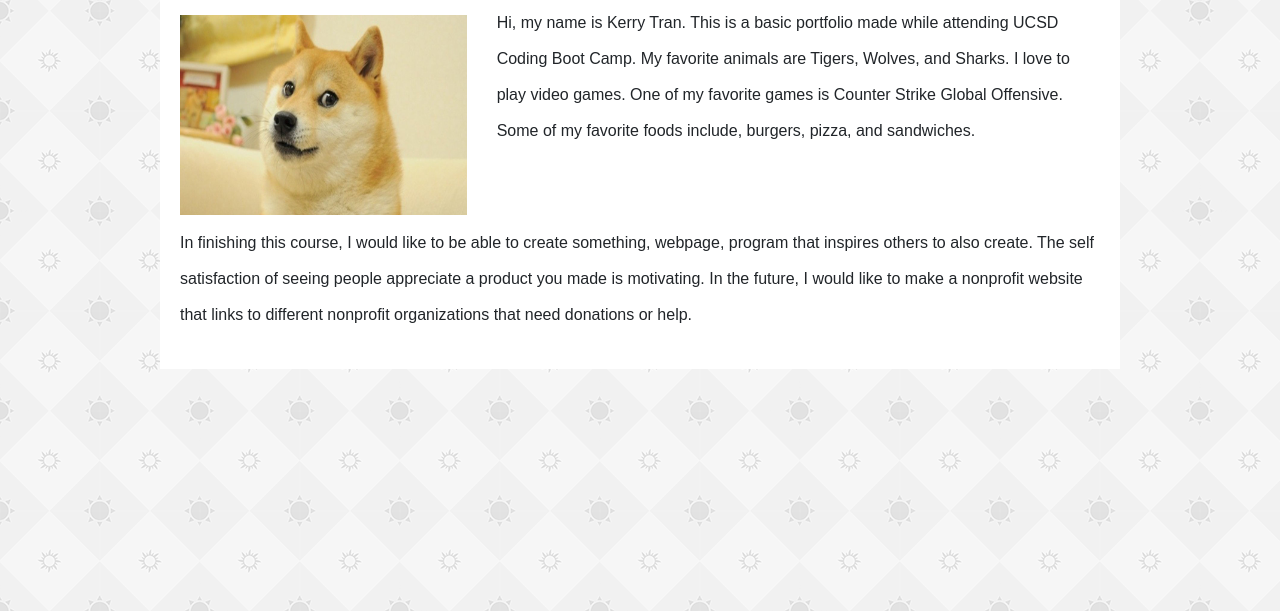
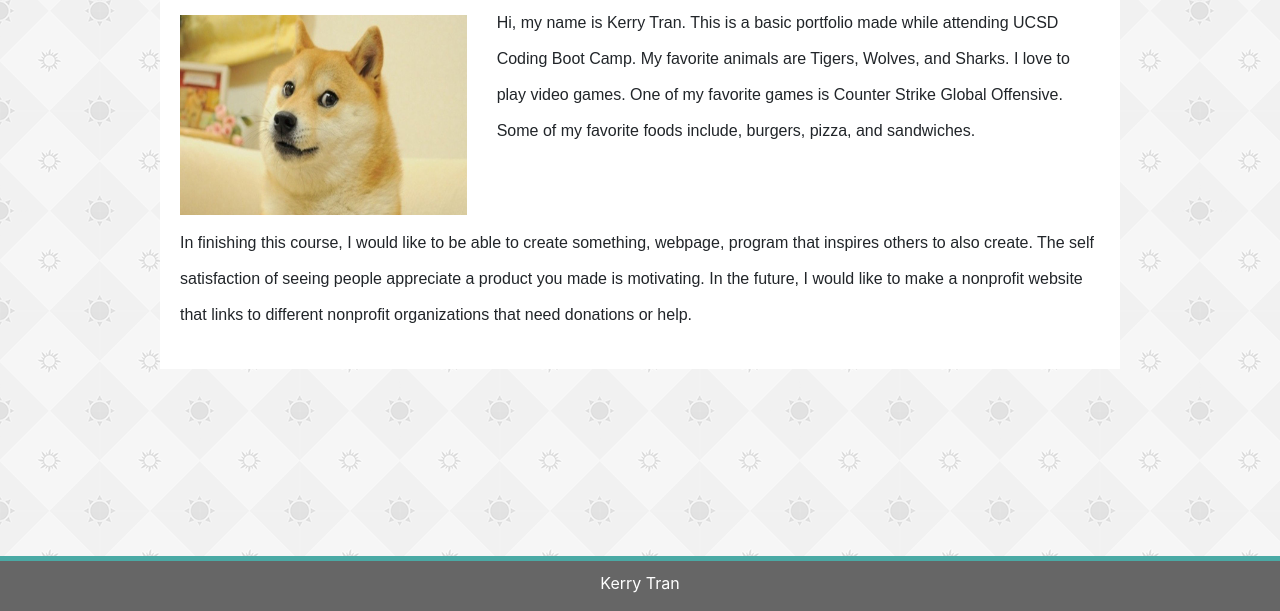
Before and after one commit to kurrytran32/Bootstrap-Portfolio, a plain HTML site: page index.html in a window 1280 px wide. Shown: the part 189-800 px from the top of the page. Drawn offline with nearby package versions, Linux system fonts and the light colour scheme.

Commit message:
indexdone

```diff
--- a/assets/css/style.css
+++ b/assets/css/style.css
@@ -61,10 +61,15 @@ li + li {
 .clearfix {
     overflow:auto;
 }
-.itemWrap {
-    display:flex;
-    flex-wrap: wrap;
-    flex-direction: row;
-    flex: 1;
-    background-color: red;
+
+.footer {
+    position: absolute;
+    bottom: 0;
+    width: 100%;
+    background-color: #666666;
+    color: #ffffff;
+    text-align: center;
+    border-top: 5px solid #4aaaa5;
+    margin: 0;
+    padding-top:10px;
 }
--- a/index.html
+++ b/index.html
@@ -69,9 +69,12 @@
 
   </div>
   </div>
-
-
-
+<!--Footer placement-->
+<footer class="footer">
+    <div>
+      <p>Kerry Tran</p>
+    </div>
+  </footer>
 
 
 </body>
```
